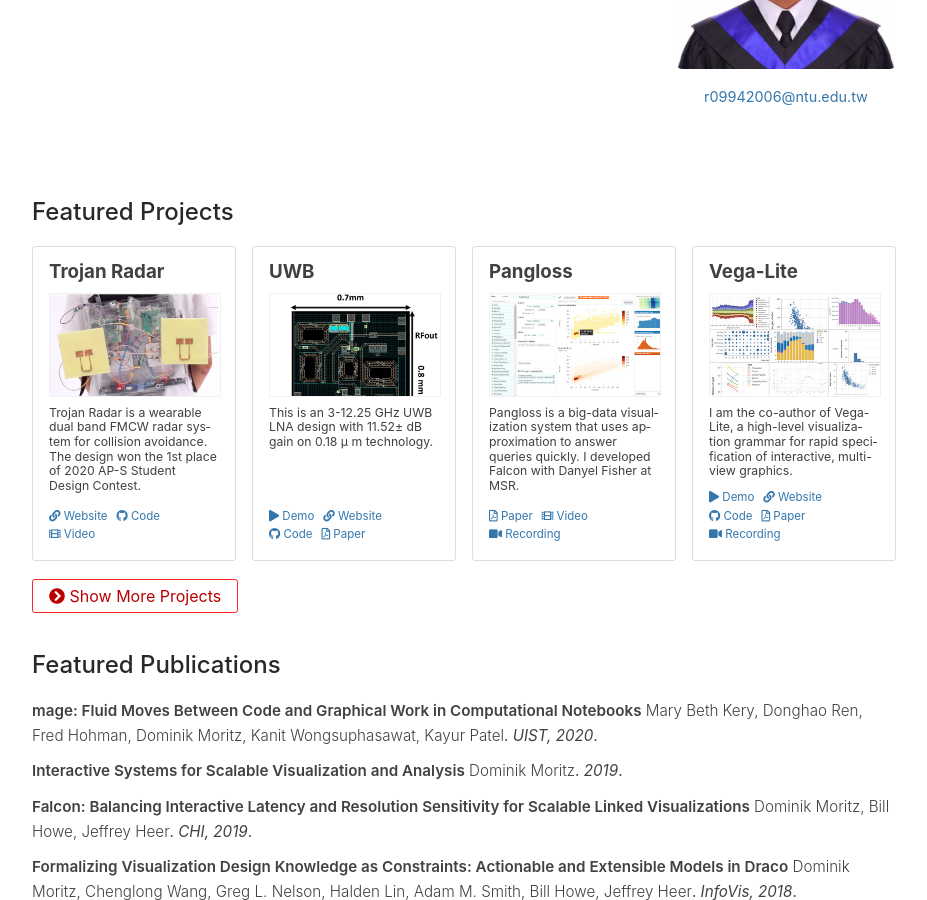
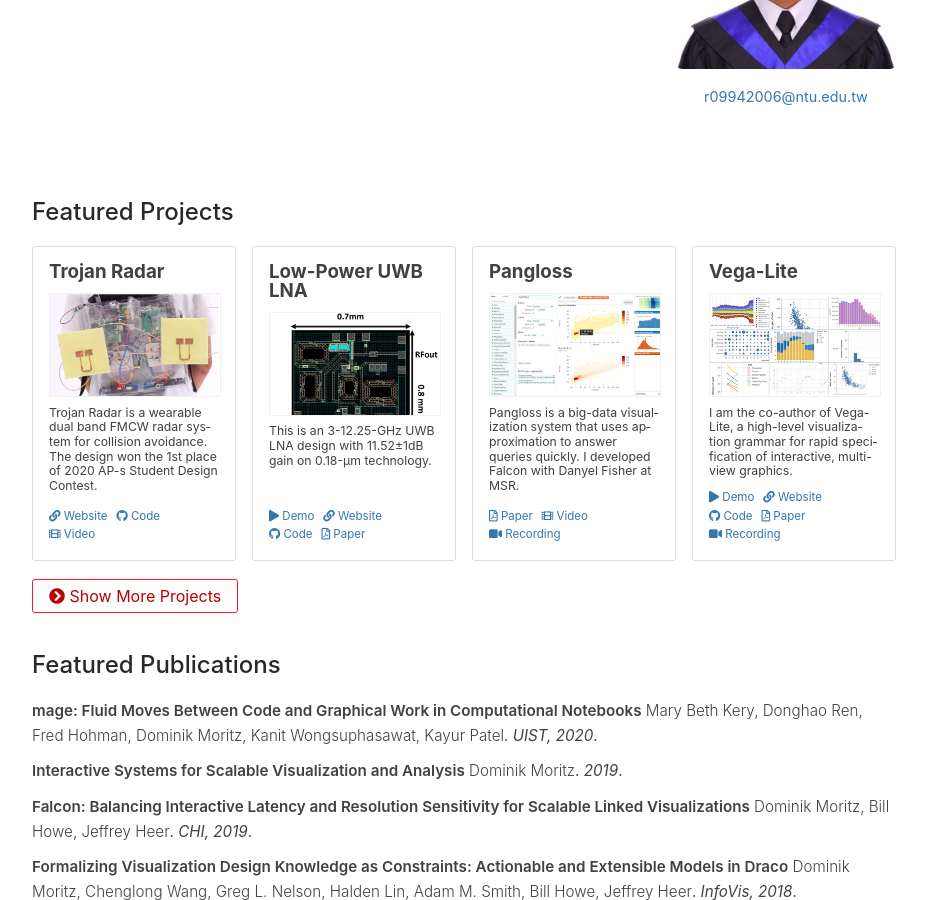
Before and after one commit to Shih-Ming/mypage, a Jekyll site: the page built from index.md, in a window 1280 px wide and 900 px high, scrolled down 337 px. Shown: the whole window, without its empty margins (176-1103 px from the left). Built offline with Jekyll 4.4.1, drawn with Linux system fonts in a browser that asks for light colours.

Commit message:
correct type-off

```diff
--- a/_data/projects.yml
+++ b/_data/projects.yml
@@ -3,16 +3,16 @@
   video: https://www.youtube.com/watch?v=o_KWvV_8DFA&list=PLZFy8hk6ZJI6j20ShilXSt_TXPlJsTXoi&index=3
   code: https://github.com/uwdata/draco
   image: trojan.jpg
-  description: "Trojan Radar is a wearable dual band FMCW radar system for collision avoidance. The design won the 1st place of 2020 AP-S Student Design Contest."
+  description: "Trojan Radar is a wearable dual band FMCW radar system for collision avoidance. The design won the 1st place of 2020 AP-s Student Design Contest."
   highlight: 1
 
-- title: UWB
+- title: Low-Power UWB LNA
   url: https://github.com/uwdata/falcon
   code: https://github.com/uwdata/falcon
   demo: https://uwdata.github.io/falcon/flights
   paper: /papers/2019-Falcon-CHI.pdf
   image: UWB_LNA.jpg
-  description: "This is an 3-12.25 GHz UWB LNA design with 11.52\u00B1 dB gain on 0.18 \u03BC m technology. "
+  description: "This is an 3-12.25-GHz UWB LNA design with 11.52\u00B11dB gain on 0.18-\u03BCm technology. "
   highlight: 2
 
 - title: Dense Lines
```
